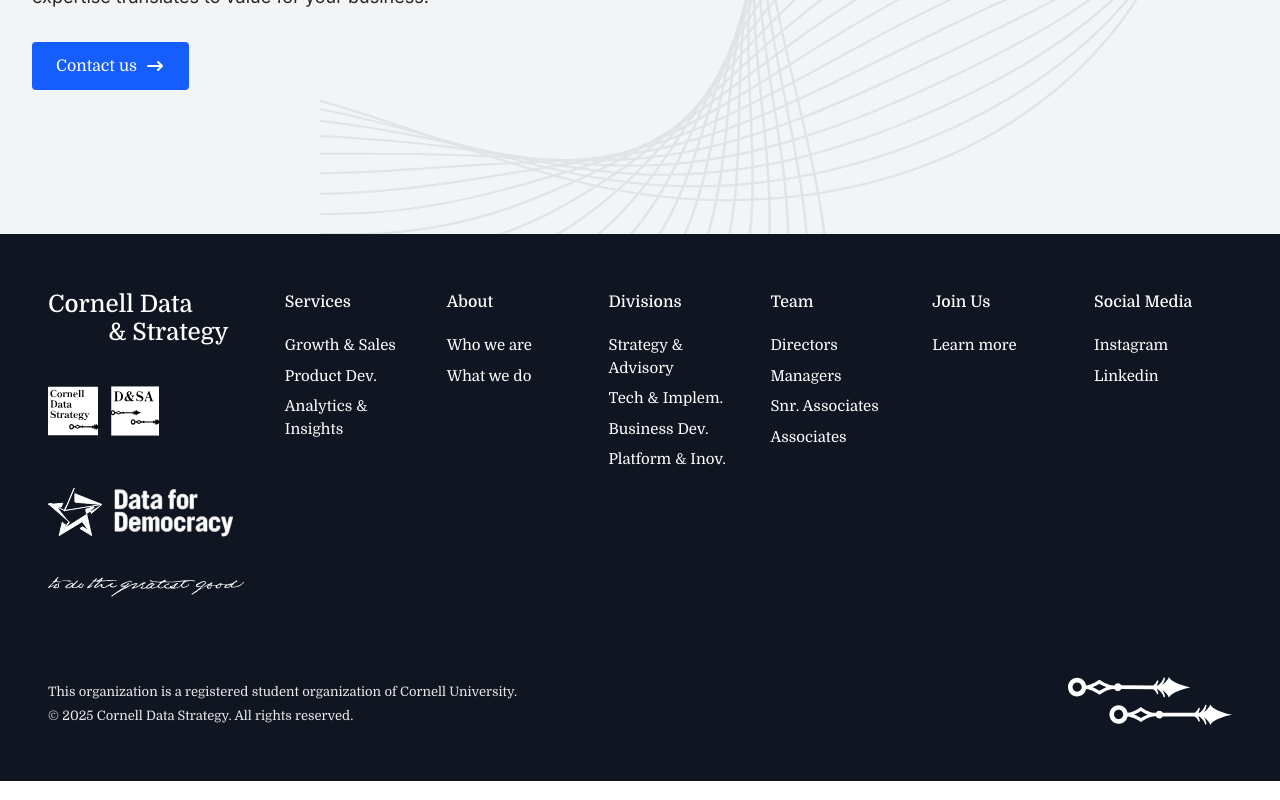
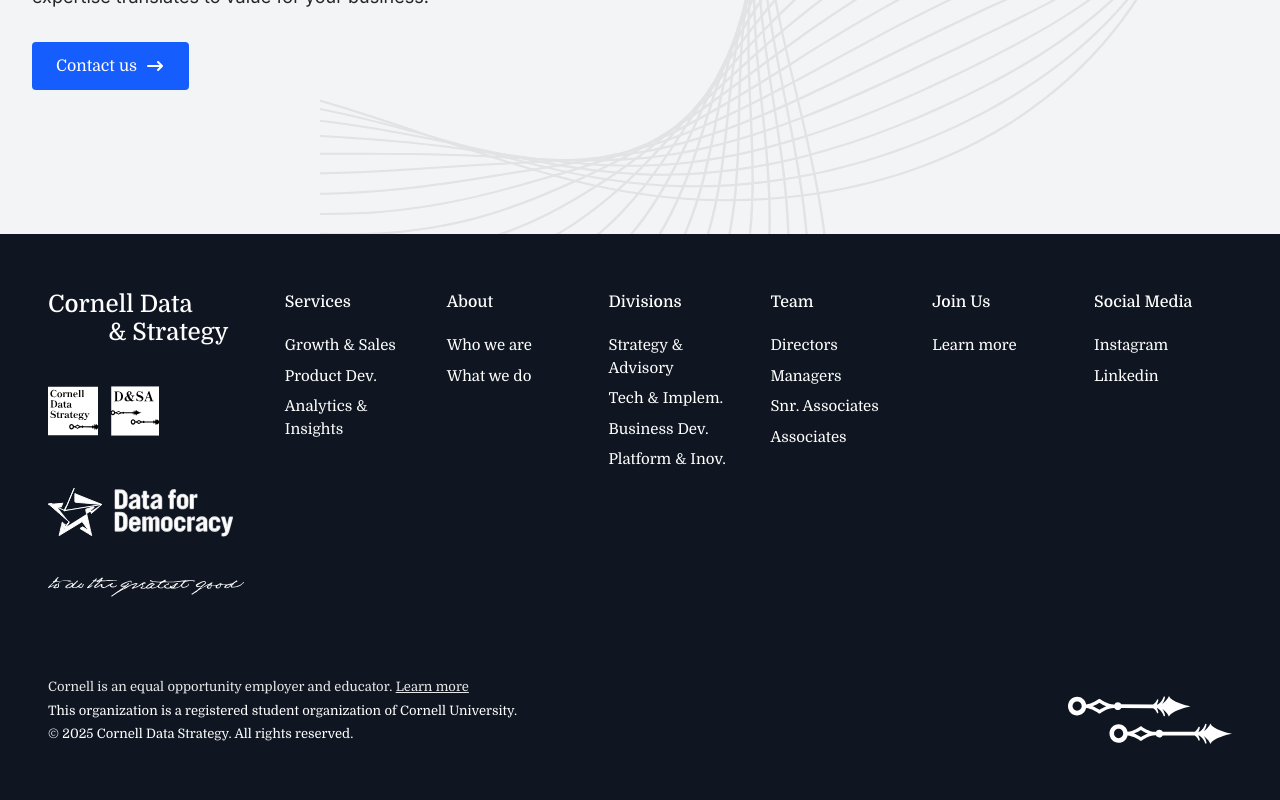
Before and after one commit to ahmed-52/cds, a React (Vite) app in the folder vite-frontend/: page / in a window 1280 px wide. Shown: the part 5411-6211 px from the top of the page. Built offline with nearby package versions, Linux system fonts and the light colour scheme.

Commit message:
fixes to footer

```diff
--- a/vite-frontend/src/components/UI/Footer.jsx
+++ b/vite-frontend/src/components/UI/Footer.jsx
@@ -223,8 +223,9 @@
         {/* Bottom Section with Copyright and Decorative Elements */}
         <div className="flex flex-col md:flex-row md:justify-between md:items-end">
           <div className="mb-6 md:mb-0">
-            <p className="text-[13px] mb-1 opacity-90">This organization is a registered student organization of Cornell University.</p>
-            <p className="text-[13px] opacity-90">© {getCurrentYear()} Cornell Data Strategy. All rights reserved.</p>
+             <p className="text-[13px] mb-1 opacity-90">Cornell is an equal opportunity employer and educator. <a href="https://hr.cornell.edu/eeo" className="underline hover:opacity-80" target="_blank" rel="noopener noreferrer">Learn more</a></p>
+            <p className="text-[13px] mb-1">This organization is a registered student organization of Cornell University.</p>
+            <p className="text-[13px]">© {getCurrentYear()} Cornell Data Strategy. All rights reserved.</p>
           </div>
           <div className="hidden md:flex md:flex-col md:space-y-3">
             <img src="/media/arrows.svg" alt="Decorative element" className="h-12" />
--- a/vite-frontend/src/data/Members.json
+++ b/vite-frontend/src/data/Members.json
@@ -16,9 +16,19 @@
         "title": "Director, Business Development"
       },
       {
+        "image": "team/farhan.png",
+        "name": "Farhan Mashrur '27",
+        "title": "VP, Technology Implementation"
+      },
+      {
         "image": "team/michael.png",
         "name": "Michael Raybetz '25",
         "title": "Director, Talent Strategy"
+      },
+      {
+        "image": "team/sourabh.png",
+        "name": "Sourabh Velaga '26",
+        "title": "VP, Strategy & Advisory"
       }
     ],
     "engagementManagers": [
@@ -26,16 +36,6 @@
         "image": "team/viktor.jpeg",
         "name": "Viktor Stöllinger '27",
         "title": "Business Development"
-      },
-      {
-        "image": "team/sourabh.png",
-        "name": "Sourabh Velaga '26",
-        "title": "Strategy & Advisory"
-      },
-      {
-        "image": "team/farhan.png",
-        "name": "Farhan Mashrur '27",
-        "title": "Technology Implementation"
       },
       {
         "image": "team/keira.png",
```
